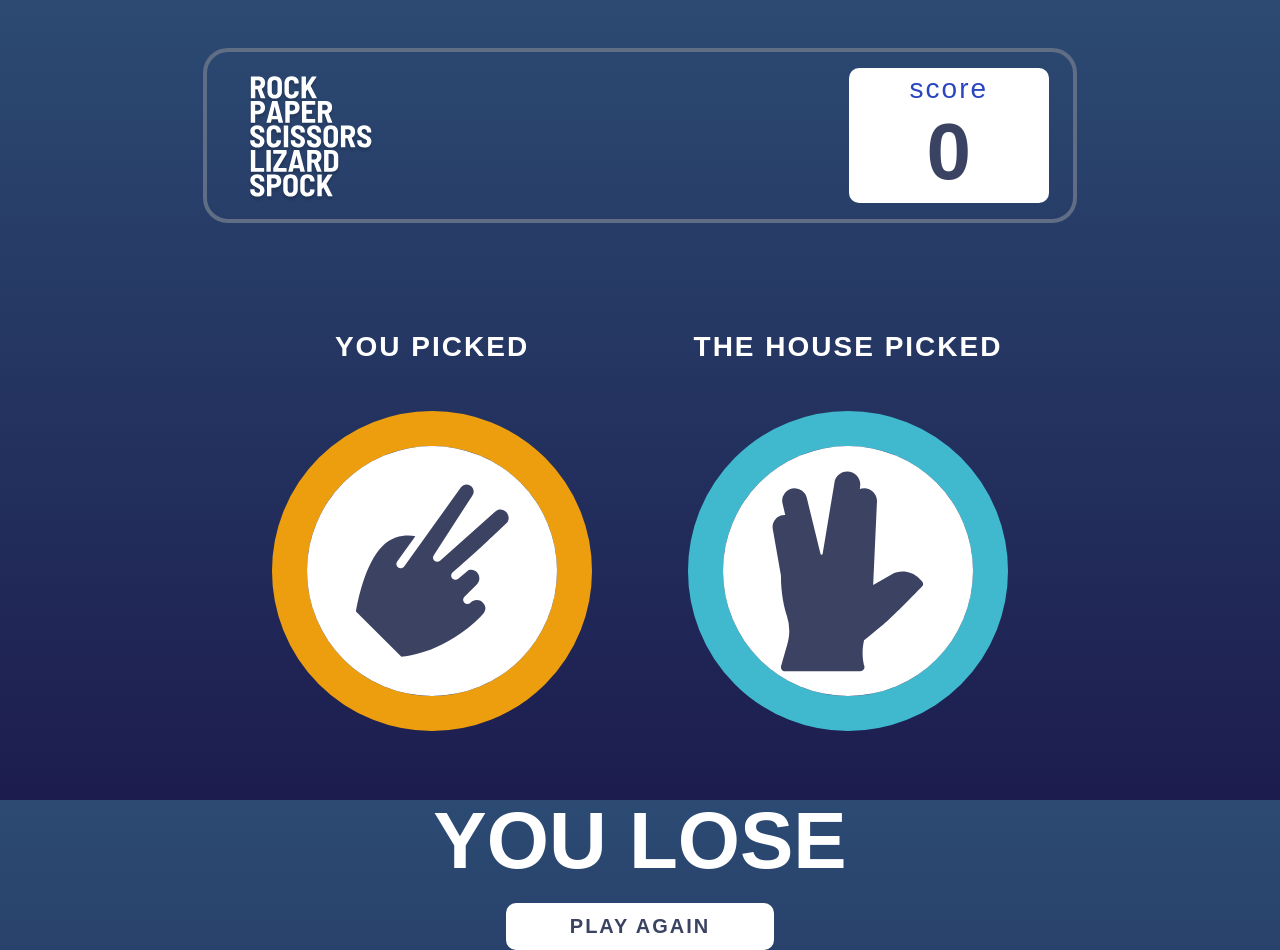
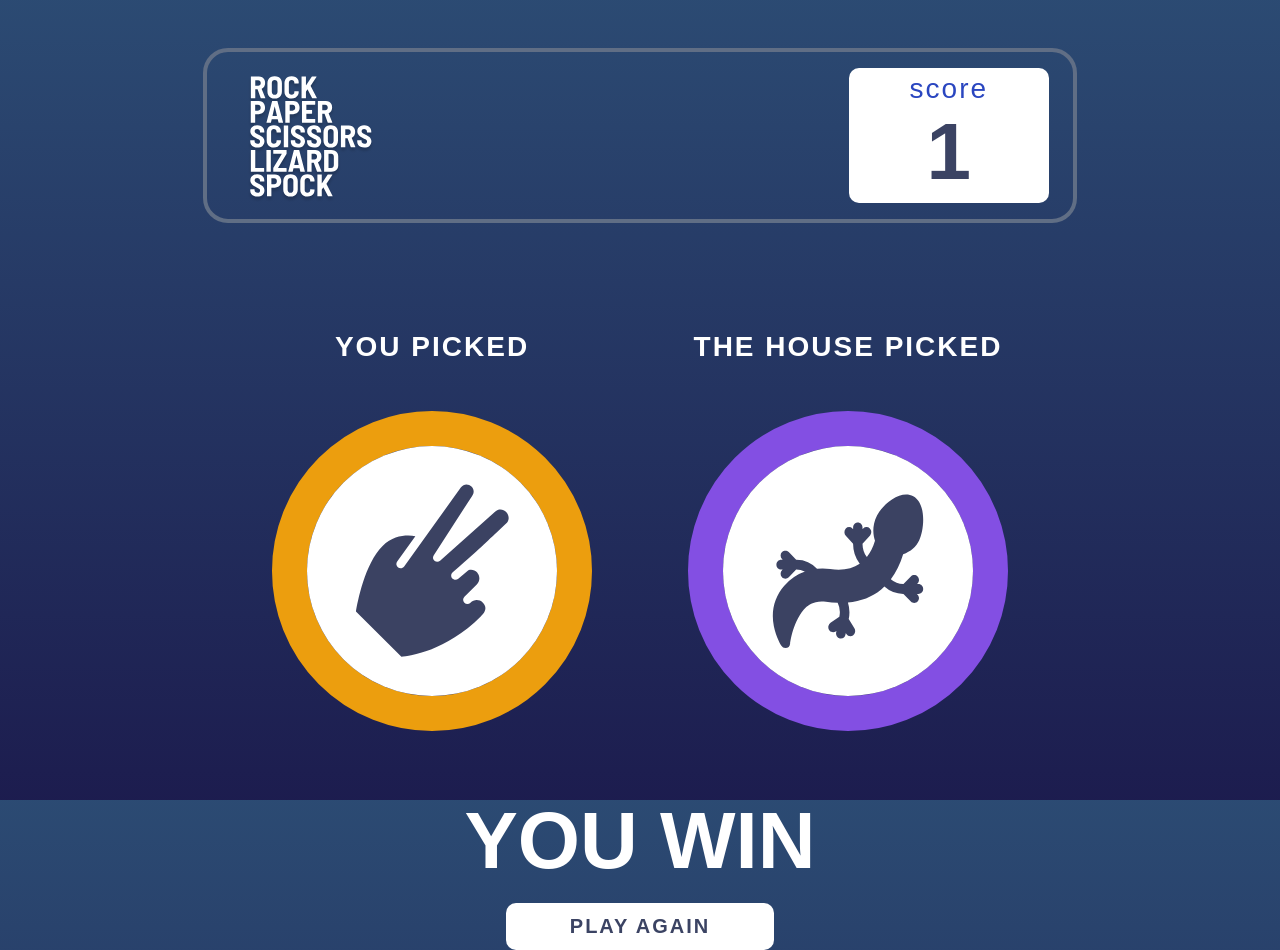
Before and after one commit to marcokwan10/rock_paper_scissors_lizard_spock, a React (Create React App) app: page / in a window 1280 px wide. Both pictures are taken after a click on the element 640 px from the left and 388 px from the top of the page. Built offline with nearby package versions, Linux system fonts and the light colour scheme.

Commit message:
fix: winner logic

```diff
--- a/src/App.js
+++ b/src/App.js
@@ -12,8 +12,9 @@ function App() {
 		setPlayerChoice(choice);
 	};
 
-	const updatePoint = () => {
-		setPoints((prev) => prev + 1);
+	const updatePoint = (condition) => {
+		console.log("👋 condition ------>", condition);
+		condition ? setPoints((prev) => prev + 1) : setPoints((prev) => prev - 1);
 	};
 
 	return (
--- a/src/component/Result.js
+++ b/src/component/Result.js
@@ -3,12 +3,6 @@ import React, { useEffect, useMemo, useState } from "react";
 function Result({ playerChoice, setPlayerChoice, updatePoint }) {
 	const [houseChoice, setHouseChoice] = useState(null);
 	const [status, setStatus] = useState(null);
-
-	useEffect(() => {
-		const choices = ["rock", "paper", "scissors", "spock", "lizard"];
-		const pick = Math.floor(Math.random() * 100) % 5;
-		setHouseChoice(choices[pick]);
-	}, []);
 
 	const rules = useMemo(() => {
 		return [
@@ -36,14 +30,22 @@ function Result({ playerChoice, setPlayerChoice, updatePoint }) {
 	}, []);
 
 	useEffect(() => {
+		const pick = Math.floor(Math.random() * 100) % 5;
+		setHouseChoice(rules[pick]["choice"]);
+	}, []);
+
+	useEffect(() => {
+		if (houseChoice) {
 			let playerPicked = rules.find((pick) => pick.choice === playerChoice);
 			if (playerChoice === houseChoice) {
 				setStatus("Tie");
 			} else if (playerPicked.beats.includes(houseChoice)) {
 				setStatus("YOU WIN");
-			updatePoint();
+				updatePoint(1);
 			} else {
 				setStatus("YOU LOSE");
+				updatePoint(0);
+			}
 		}
 	}, [houseChoice]);
 
```
Lines whose indentation alone changed are shown as unchanged.
